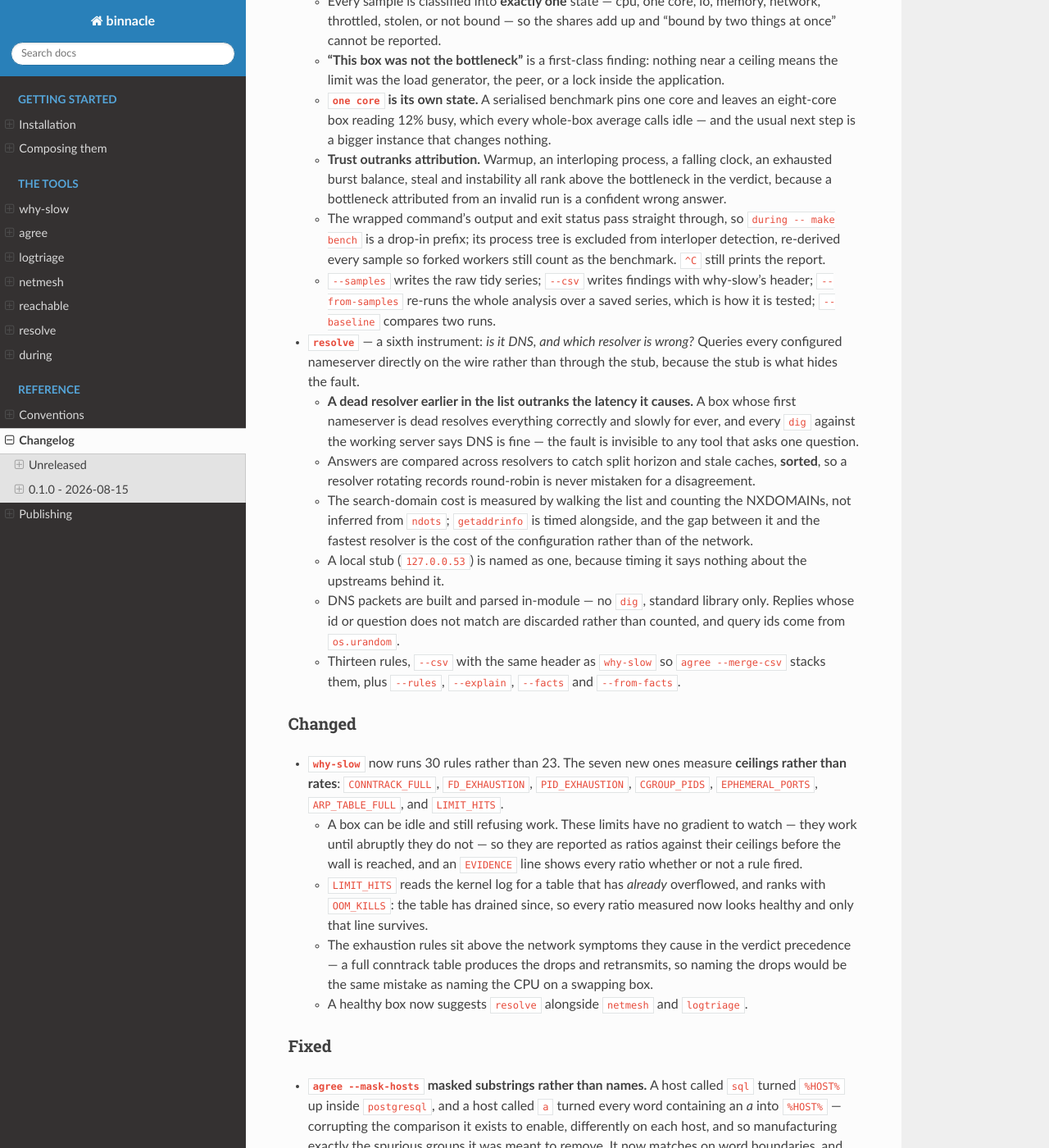
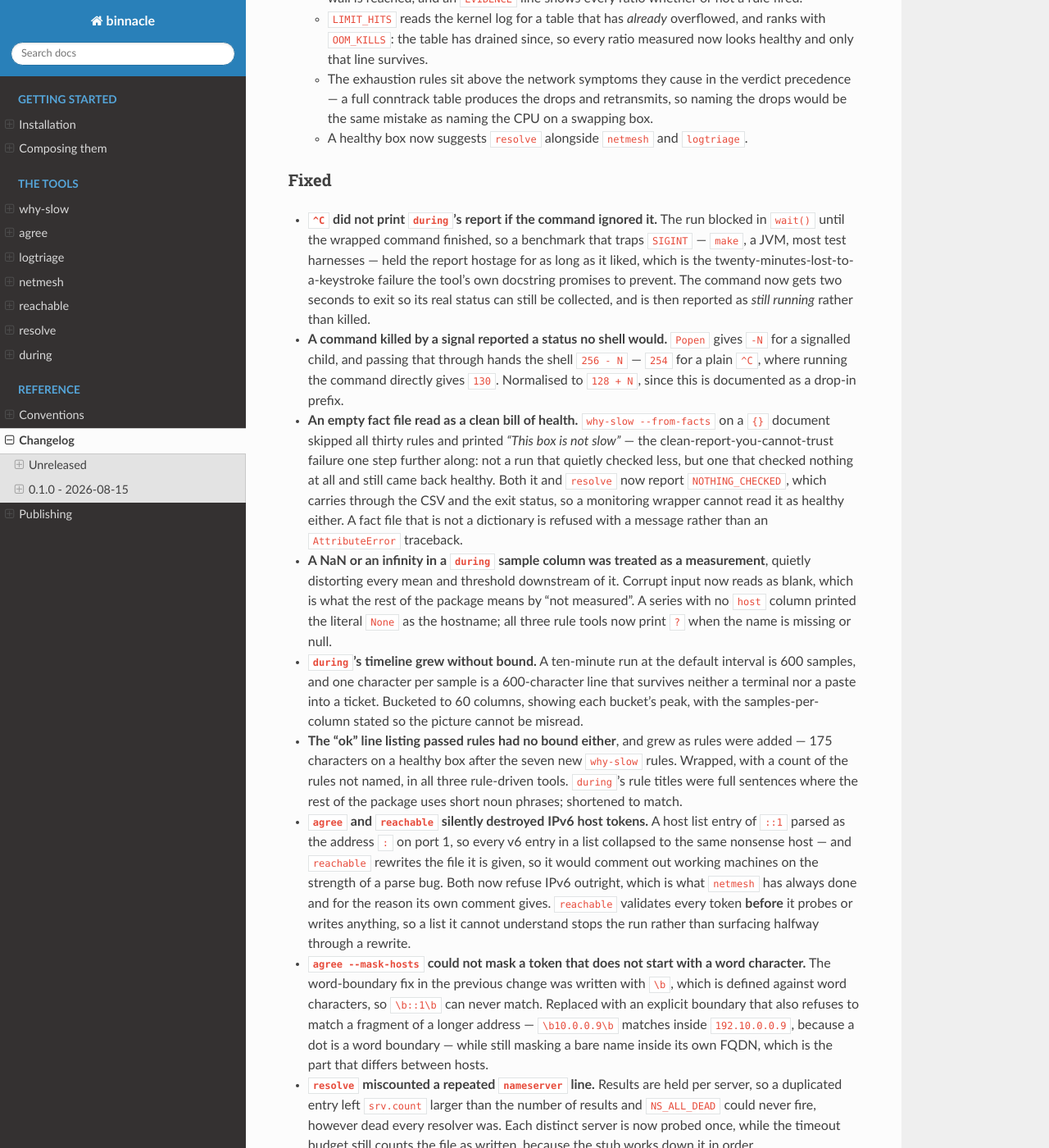
Before and after one commit to MartinGallagher-code/binnacle, a Sphinx documentation site: the page built from docs/changelog.md, in a window 1280 px wide and 1400 px high, scrolled down 1576 px. Shown: the whole window at 82% size. Built offline with Sphinx 7.4.7 and the Read the Docs theme 3.1.0, drawn with Linux system fonts in a browser that asks for light colours; some of the changed text lies outside the part shown.

Commit message:
Print during's report on ^C without waiting for the command
The docstring promises that interrupting still prints the report for what
was sampled. It did not: after the interrupt the run blocked in wait()
until the wrapped command finished, so a benchmark that traps SIGINT --
make, a JVM, most test harnesses -- held the report hostage for as long
as it felt like running. Six seconds of silence and no output at all in
the probe that found it, which is precisely the
twenty-minutes-lost-to-a-keystroke failure the promise exists to prevent.

The command now gets two seconds to exit, so a well-behaved one still has
its real status collected and pays no penalty, and is then reported as
still running rather than killed. Killing somebody's benchmark uninvited
would be destructive without saying so, and saying so is cheaper.

A command killed by a signal also reported a status no shell would.
Popen gives -N for those, and returning it hands the shell 256-N: 254 for
a plain ^C, where running the command directly gives 130. Normalised to
128+N, since this is documented as a drop-in prefix and a prefix that
disagrees with the shell about the exit status is not one.

Both cases are now tested, with a bounded wait so a regression fails the
case rather than stalling the suite. Finding them needed the sampler
driven for real: every existing case drives the analysis through
--from-samples, which cannot reach any of this.

Co-Authored-By: Claude Opus 5 <noreply@anthropic.com>
Claude-Session: https://claude.ai/code/session_01EzJjd4wPeQgL9mou4b5hcJ

```diff
--- a/CHANGELOG.md
+++ b/CHANGELOG.md
@@ -138,6 +83,72 @@ adheres to [Semantic Versioning](https://semver.org/spec/v2.0.0.html).
     `logtriage`.
 
 ### Fixed
+
+- **`^C` did not print `during`'s report if the command ignored it.** The
+  run blocked in `wait()` until the wrapped command finished, so a
+  benchmark that traps `SIGINT` — `make`, a JVM, most test harnesses —
+  held the report hostage for as long as it liked, which is the
+  twenty-minutes-lost-to-a-keystroke failure the tool's own docstring
+  promises to prevent. The command now gets two seconds to exit so its
+  real status can still be collected, and is then reported as *still
+  running* rather than killed.
+- **A command killed by a signal reported a status no shell would.**
+  `Popen` gives `-N` for a signalled child, and passing that through hands
+  the shell `256 - N` — `254` for a plain `^C`, where running the command
+  directly gives `130`. Normalised to `128 + N`, since this is documented
+  as a drop-in prefix.
+- **An empty fact file read as a clean bill of health.**
+  `why-slow --from-facts` on a `{}` document skipped all thirty rules and
+  printed *"This box is not slow"* — the clean-report-you-cannot-trust
+  failure one step further along: not a run that quietly checked less, but
+  one that checked nothing at all and still came back healthy. Both it and
+  `resolve` now report `NOTHING_CHECKED`, which carries through the CSV and
+  the exit status, so a monitoring wrapper cannot read it as healthy either.
+  A fact file that is not a dictionary is refused with a message rather
+  than an `AttributeError` traceback.
+- **A NaN or an infinity in a `during` sample column was treated as a
+  measurement**, quietly distorting every mean and threshold downstream of
+  it. Corrupt input now reads as blank, which is what the rest of the
+  package means by "not measured". A series with no `host` column printed
+  the literal `None` as the hostname; all three rule tools now print `?`
+  when the name is missing or null.
+- **`during`'s timeline grew without bound.** A ten-minute run at the
+  default interval is 600 samples, and one character per sample is a
+  600-character line that survives neither a terminal nor a paste into a
+  ticket. Bucketed to 60 columns, showing each bucket's peak, with the
+  samples-per-column stated so the picture cannot be misread.
+- **The "ok" line listing passed rules had no bound either**, and grew as
+  rules were added — 175 characters on a healthy box after the seven new
+  `why-slow` rules. Wrapped, with a count of the rules not named, in all
+  three rule-driven tools. `during`'s rule titles were full sentences where
+  the rest of the package uses short noun phrases; shortened to match.
+- **`agree` and `reachable` silently destroyed IPv6 host tokens.** A host
+  list entry of `::1` parsed as the address `:` on port 1, so every v6
+  entry in a list collapsed to the same nonsense host — and `reachable`
+  rewrites the file it is given, so it would comment out working machines
+  on the strength of a parse bug. Both now refuse IPv6 outright, which is
+  what `netmesh` has always done and for the reason its own comment gives.
+  `reachable` validates every token **before** it probes or writes
+  anything, so a list it cannot understand stops the run rather than
+  surfacing halfway through a rewrite.
+- **`agree --mask-hosts` could not mask a token that does not start with a
+  word character.** The word-boundary fix in the previous change was
+  written with `\b`, which is defined against word characters, so
+  `\b::1\b` can never match. Replaced with an explicit boundary that also
+  refuses to match a fragment of a longer address — `\b10.0.0.9\b` matches
+  inside `192.10.0.0.9`, because a dot is a word boundary — while still
+  masking a bare name inside its own FQDN, which is the part that differs
+  between hosts.
+- **`resolve` miscounted a repeated `nameserver` line.** Results are held
+  per server, so a duplicated entry left `srv.count` larger than the number
+  of results and `NS_ALL_DEAD` could never fire, however dead every
+  resolver was. Each distinct server is now probed once, while the timeout
+  budget still counts the file as written, because the stub works down it
+  in order.
+- **`during --exit-code` hid a failed command behind a severity.**
+  `during --exit-code -- make bench` returned `10` when `make` exited `7`.
+  A command that failed now always wins: there is nothing worth reading in
+  a verdict about a run that never completed.
 
 - **`agree --mask-hosts` masked substrings rather than names.** A host
   called `sql` turned `%HOST%` up inside `postgresql`, and a host called `a`
--- a/docs/tools/during.md
+++ b/docs/tools/during.md
@@ -188,9 +188,19 @@ which always wins: reporting `warn` for a benchmark that never finished
 would hide a build failure behind a diagnosis of it, and there is nothing
 worth reading in a run that did not complete.
 
-`^C` finishes the run and prints the report for what was sampled — losing a
-twenty-minute benchmark's diagnosis to an impatient keystroke would be the
-worst behaviour this could have.
+A command killed by a signal reports `128 + N`, the same as a shell would.
+`Popen` gives `-N` for those, and passing that through hands the shell
+`256 - N` — `254` for a plain `^C`, where running the command directly
+would have given `130`.
+
+`^C` finishes the run and prints the report for what was sampled, and does
+**not** wait on a command that ignored the signal — losing a twenty-minute
+benchmark's diagnosis to an impatient keystroke would be the worst behaviour
+this could have, and so would holding the report until a benchmark that
+traps `SIGINT` decides to finish. The command is given two seconds to exit
+so its real status can be collected, and is then reported as still running
+rather than killed: stopping somebody's benchmark uninvited would be
+destructive without saying so, and saying so is cheaper.
 
 ## See also
 
```
Also changed, not shown: other parts of CHANGELOG.md (+0 -55 lines), README.md (+1 -1 lines), docs/conventions.md (+1 -1 lines), 2 other files.
